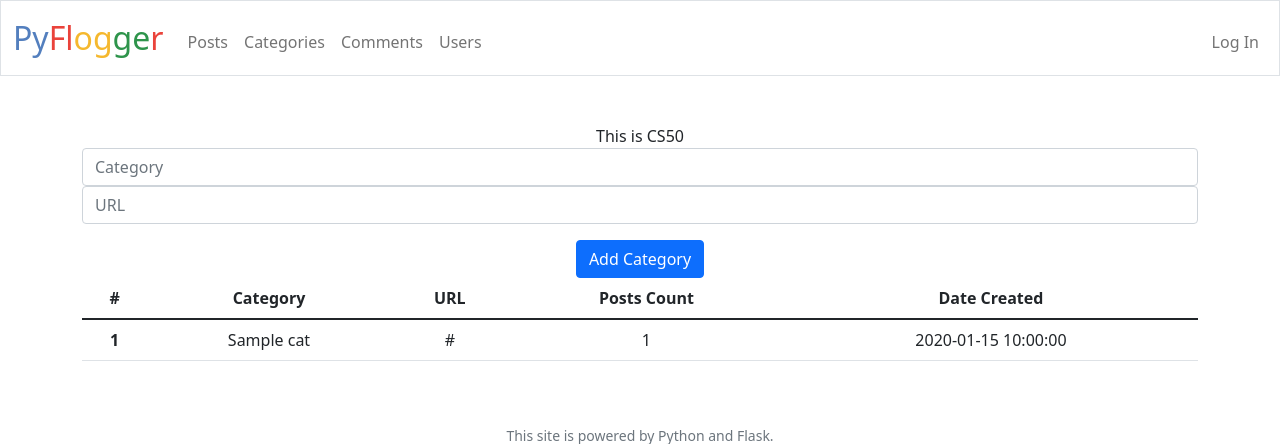
After one commit to okursan/pyflogger, a Python web app: template blogsite/templates/category_list.html in a window 1280 px wide. The commit adds this page. Shown: the top 444 px of the page. Run offline with Jinja, Linux system fonts and the light colour scheme; the template is opened without the code that fills it: most values are stand-ins (such as "Sample title", 1, 10 or a date in 2020); some libraries are stand-ins or nearby versions.

Commit message:
list & add categories in dashboard choose category in post add show category in post list show category and author in post list

```diff
--- a/blogsite/templates/base_dashboard.html
+++ b/blogsite/templates/base_dashboard.html
@@ -19,6 +19,36 @@
             toolbar: 'h1 h2 bold italic strikethrough blockquote bullist numlist backcolor | link image media | removeformat help',
             menubar: false,
           });
+    </script>
+    <script>
+        /* Encode string to slug */
+        function convertToSlug() {
+
+        var title = document.getElementById('title').value;
+
+        //replace all special characters | symbols with a space
+        title = title.replace(/[`~!@#$%^&*()_\-+=\[\]{};:'"\\|\/,.<>?\s]/g, ' ').toLowerCase();
+
+        // remove accents, swap ñ for n, etc
+        var from = "ãàáäâẽèéëêìíïîõòóöôùúüûñçğ·/_,:;";
+        var to   = "aaaaaeeeeeiiiiooooouuuuncg------";
+        for (var i = 0, l = from.length; i < l; i++) {
+            title = title.replace(new RegExp(from.charAt(i), 'g'), to.charAt(i));
+        }
+
+        // trim spaces at start and end of string
+        title = title.replace(/^\s+|\s+$/gm, '');
+
+        // replace space with dash/hyphen
+        title = title.replace(/\s+/g, '-');
+
+        title = title.replace(/[^a-z0-9 -]/g, '') // remove invalid chars
+                    .replace(/\s+/g, '-') // collapse whitespace and replace by -
+                    .replace(/-+/g, '-'); // collapse dashes
+
+        document.getElementById('url').value = title;
+        //return str;
+        }
     </script>
 
     <!-- https://favicon.io/emoji-favicons/cool-button -->
--- /dev/null
+++ b/blogsite/templates/category_list.html
@@ -0,0 +1,37 @@
+{% extends 'base_dashboard.html' %}
+{% block title %}Home Page{% endblock %}
+{% block content %}
+This is CS50
+
+<form action='/categories' method='post' class="form-inline">
+  <div class="mb-3">
+    <input class="form-control" type='text' name='title' id='title' placeholder='Category' onkeyup="convertToSlug()">
+    <input class="form-control" type='text' name='url' id='url' placeholder='URL'>
+  </div>
+    <button class="btn btn-primary" type='submit'>Add Category</button>
+</form>
+<table class="table">
+  <thead class="thead-dark">
+    <tr>
+      <th scope="col">#</th>
+      <th scope="col">Category</th>
+      <th scope="col">URL</th>
+      <th scope="col">Posts Count</th>
+      <th scope="col">Date Created</th>
+    </tr>
+  </thead>
+  <tbody>
+
+{% for cat in category %}
+    <tr>
+      <th scope="row">{{ cat.id }}</th>
+      <td>{{ cat.title }}</td>
+      <td>{{ cat.url }}</td>
+      <td>{{ cat.category_posts|length }}</td>
+      <td>{{ cat.date_created }}</td>
+    </tr>
+{% endfor %}
+  </tbody>
+</table>
+
+{% endblock %}
--- a/blogsite/templates/home.html
+++ b/blogsite/templates/home.html
@@ -2,12 +2,13 @@
 {% block title %}Home Page{% endblock %}
 {% block content %}
 
-{% for post in posts %}
+{% for post in posts|reverse %}
 <div class="card mb-3">
     <div class="card-body">
       <h5 class="card-title">{{ post.title }}</h5>
       <p class="card-text">{{ post.content | safe }}</p>
       <p class="card-text">
+        <small class="text-muted">Category: {{ post.category_name.title }}</small>
         <small class="text-muted">Post Date: {{ post.date_created }}</small>
         <small class="text-muted">Author: {{ post.author_name.username }}</small></p>
     </div>
--- a/blogsite/templates/post_list.html
+++ b/blogsite/templates/post_list.html
@@ -12,6 +12,7 @@ This is CS50
       <th scope="col">#</th>
       <th scope="col">Title</th>
       <th scope="col">Author</th>
+      <th scope="col">Category</th>
       <th scope="col">Date Created</th>
     </tr>
   </thead>
@@ -21,7 +22,8 @@ This is CS50
     <tr>
       <th scope="row">{{ post.id }}</th>
       <td>{{ post.title }}</td>
-      <td>{{ post.author }}</td>
+      <td>{{ post.author_name.username }}</td>
+      <td>{{ post.category_name.title }}</td>
       <td>{{ post.date_created }}</td>
     </tr>
 {% endfor %}
```
Also changed, not shown: blogsite/dashboard.py (+19 -3 lines), blogsite/models.py (+8 -0 lines), blogsite/templates/base.html (+5 -3 lines), blogsite/templates/post_add.html (+7 -0 lines), blogsite/views.py (+7 -3 lines).
